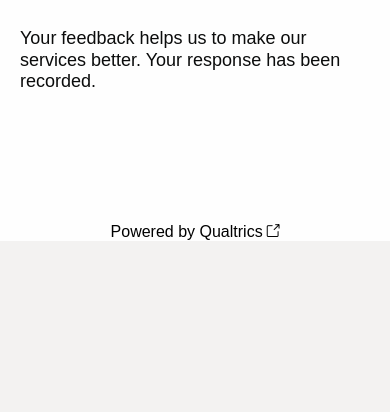
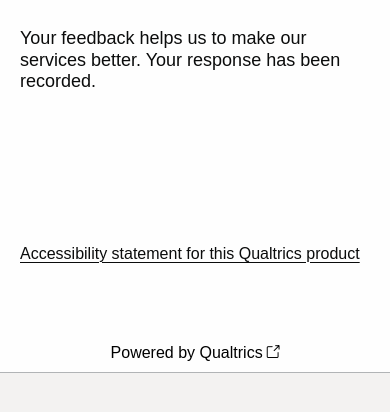
Before and after one commit to danielelder/hmrc-qualtrics-skin, a plain HTML site: page html/submit.html in a window 390 px wide. Shown: the part 176-588 px from the top of the page. Drawn offline with Linux system fonts and the light colour scheme.

Commit message:
Added simple footer link styles

```diff
--- a/css/overrides.css
+++ b/css/overrides.css
@@ -9,6 +9,8 @@ html.JFEScope #SurveyEngineBody {
 }
 
 html.JFEScope .SkinInner {
+    border-bottom: 1px solid #b1b4b6;
+    border-radius: 0;
     margin: 0;
     max-width: 100%;
     padding: 0;
@@ -46,10 +48,57 @@ html.JFEScope #Header img {
 
 /* Footer */
 html .Skin #BrandingFooter, .Skin #Footer {
-    border-top: 1px solid #b1b4b6;
     font-size: 1.125rem;
     margin: auto;
-    max-width: none;
+    max-width: 1000px;
+    padding: 40px 20px;
+}
+
+@media only screen and (max-width: 767px) {
+    html .Skin #BrandingFooter, .Skin #Footer {
+        padding: 40px 20px;
+    }
+}
+
+html.JFEScope #Footer a {
+    color: #0b0c0c;
+    display: inline-block;
+    font-size: 1rem;
+    font-weight: 400;
+    line-height: 1.25;
+    margin-bottom: 20px;
+    text-decoration: underline;
+    text-decoration-thickness: max(1px, .0625rem);
+    text-underline-offset: .1578em;
+}
+
+html.JFEScope #Footer a.govuk-footer__link {
+    margin-bottom: 0;
+}
+
+html.JFEScope #Footer a:visited {
+    color: #0b0c0c;
+}
+
+html.JFEScope #Footer a:hover {
+    color: rgba(11, 12, 12, .99);
+    text-decoration-thickness: max(3px, .1875rem, .12em);
+    -webkit-text-decoration-skip-ink: none;
+    text-decoration-skip-ink: none;
+    -webkit-text-decoration-skip: none;
+    text-decoration-skip: none;
+}
+
+html.JFEScope #Footer a:focus {
+    background-color: #fd0;
+    border: none;
+    box-decoration-break: clone;
+    box-shadow: 0 -2px #fd0,0 4px #0b0c0c;
+    color: #0b0c0c;
+    outline: 3px solid transparent;
+    transition: none;
+    text-decoration: none;
+    -webkit-box-decoration-break: clone;
 }
 
 html .Skin #BrandingFooter, .Skin #Footer > div {
--- a/html/submit.html
+++ b/html/submit.html
@@ -48,7 +48,9 @@
                             </div>
                             <div id="ProgressBar"></div>
                         </div>
-                        <div id="Footer" role="contentinfo"></div>
+                        <div id="Footer" role="contentinfo">
+                            <a href="#">Accessibility statement for this Qualtrics product</a>
+                        </div>
                         <div id="PushStickyFooter"></div>
                     </div>
                     <div id="Plug" style="display:block !important;"><a href="https://www.qualtrics.com/powered-by-qualtrics/?utm_source=internal%2Binitiatives&amp;utm_medium=survey%2Bpowered%2Bby%2Bqualtrics&amp;utm_content=hmrccustomerlab&amp;utm_survey_id=SV_43clrKmfRCLKCOO" target="_blank" aria-label="Powered by Qualtrics: Learn more about Qualtrics in a new tab">Powered by Qualtrics</a></div>
```
Also changed, not shown: html/checkboxes-question.html (+3 -1 lines), html/error-message.html (+3 -1 lines), html/information.html (+3 -1 lines), html/radios-question.html (+3 -1 lines), html/text-question.html (+3 -1 lines), html/textarea-question.html (+3 -1 lines), index.html (+3 -1 lines).
